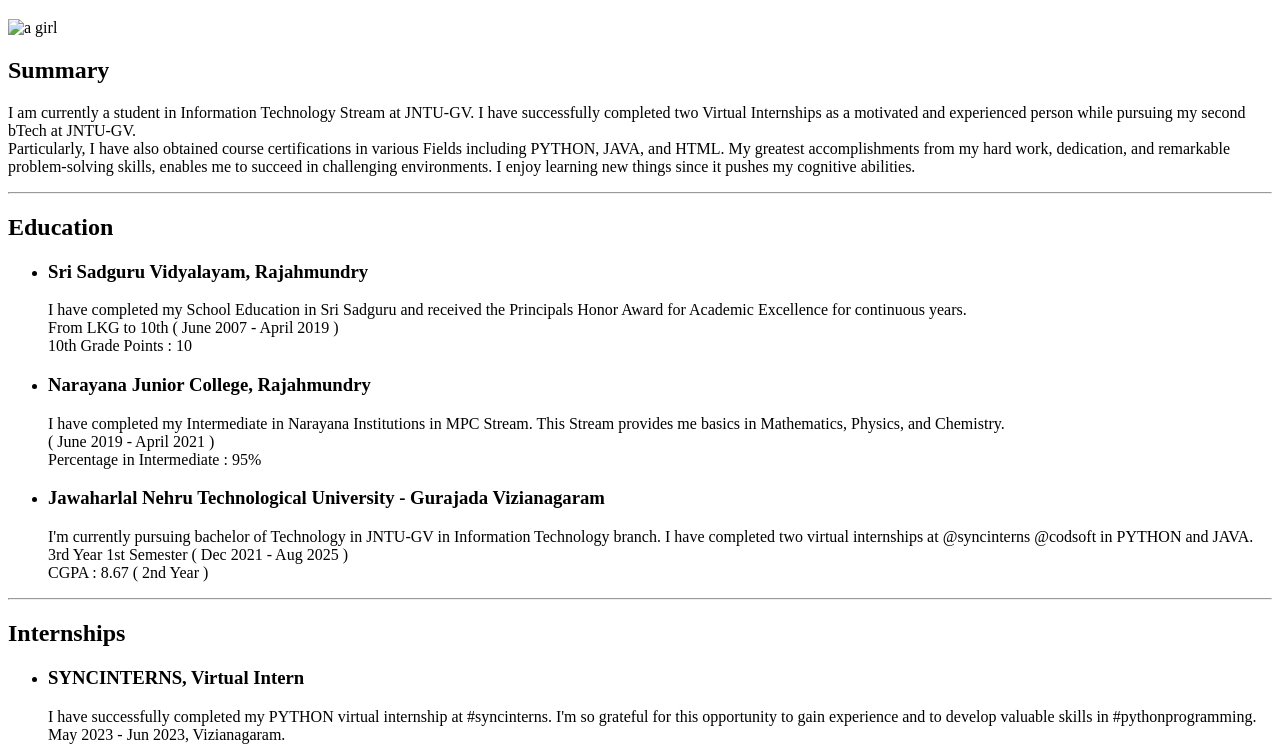
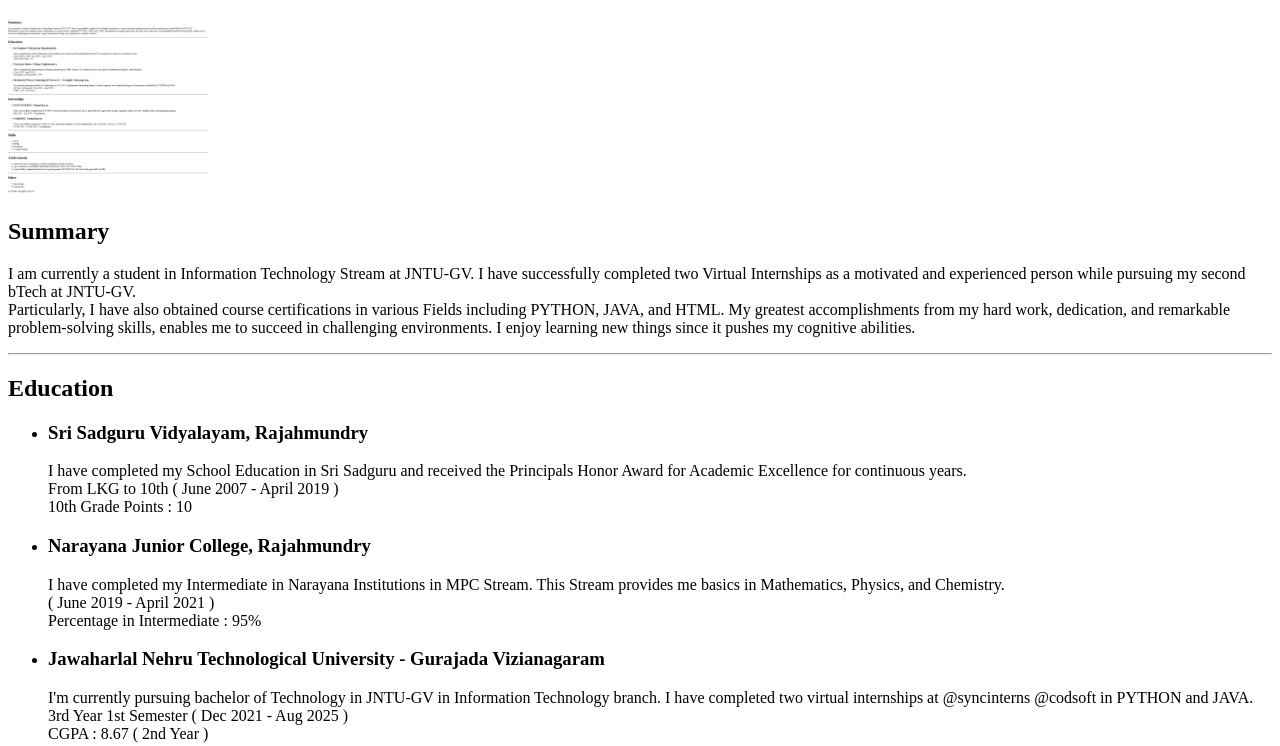
Before and after one commit to Srivalli13204/html-resume, a plain HTML site: page index.html in a window 1280 px wide. Shown: the part 61-807 px from the top of the page. Drawn offline with Linux system fonts and the light colour scheme.

Commit message:
index.html

```diff
--- a/index.html
+++ b/index.html
@@ -7,7 +7,7 @@
 </head>
 <body>
     <h1>PICHIKA PARIMALA DURGA SRIVALLI</h1>
-    <img src="girl.jpg" height="175" width="200" alt="a girl"/>
+    <img src="goal.png" height="175" width="200" alt="a girl"/>
     <h2>Summary</h2>
     <p>I am currently a student in Information Technology Stream at JNTU-GV. I have successfully completed two Virtual Internships as a motivated and experienced person while pursuing my second bTech at JNTU-GV.<br/>
         Particularly, I have also obtained course certifications in various Fields including PYTHON, JAVA, and HTML. My greatest accomplishments from my hard work, dedication, and remarkable problem-solving skills, enables me to succeed in challenging environments. I enjoy learning new things since it pushes my cognitive abilities.</p>
```
